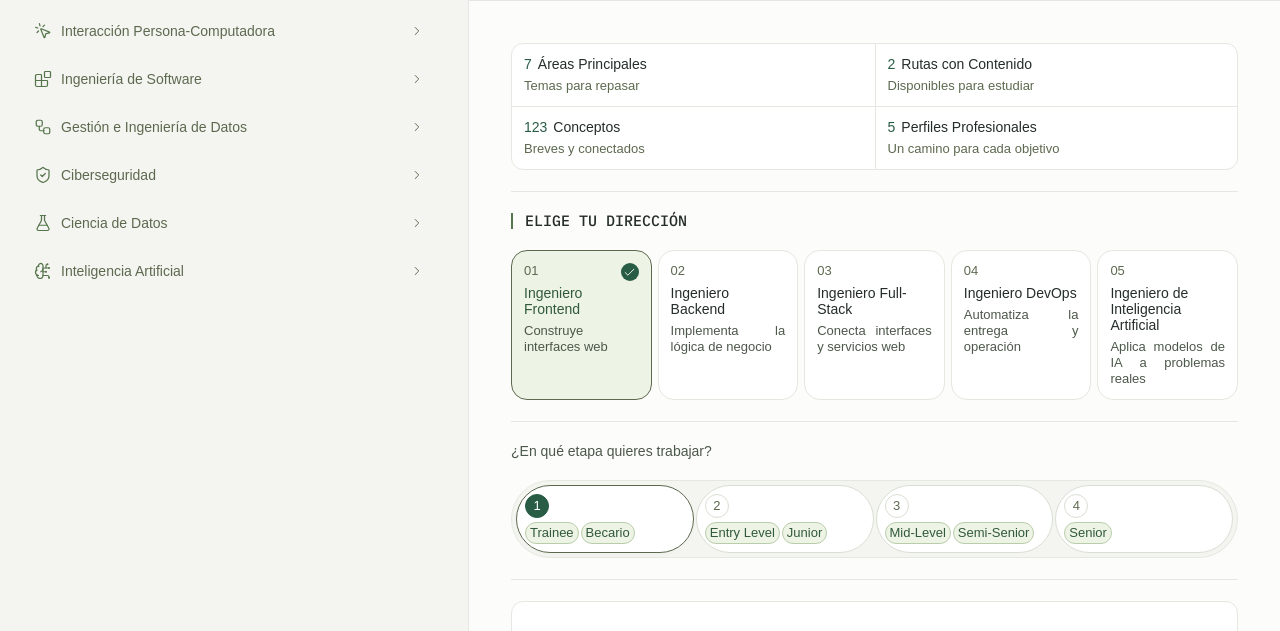
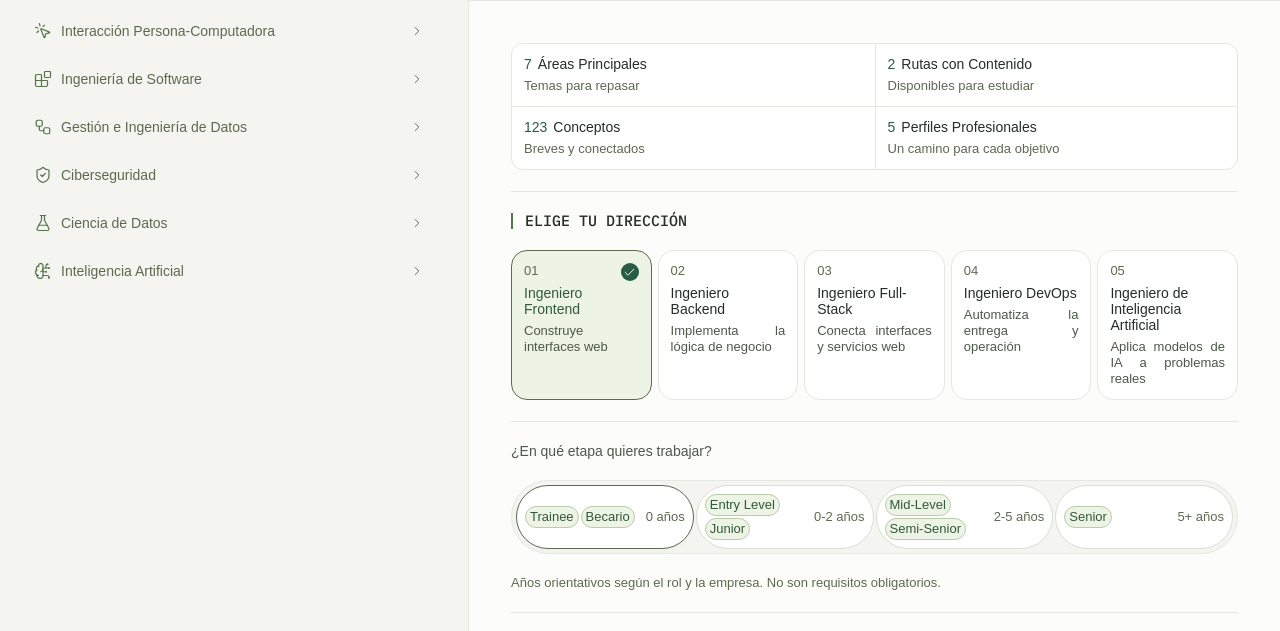
Before and after one commit to CristoBits0101/it-interview-help, an Astro site: page / in a window 1280 px wide. Shown: the part 153-784 px from the top of the page. Built offline with nearby package versions, Linux system fonts and the light colour scheme; Astro itself is replaced by a stand-in of ours; a web font is replaced by a local one.

Commit message:
feat: update career stages with experience indicators and enhance favicon implementation

```diff
--- a/src/components/Icon.astro
+++ b/src/components/Icon.astro
@@ -7,7 +7,7 @@ import {
 } from 'lucide-astro';
 
 const icons = {
-  arrow: ArrowRight, link: Link2, check: Check, circle: Circle, dot: Circle,
+  brand: CodeXml, arrow: ArrowRight, link: Link2, check: Check, circle: Circle, dot: Circle,
   chevron: ChevronRight, down: ChevronDown,
   bulb: Lightbulb, target: Target, menu: Menu,
   search: Search, close: X, copy: Copy, rocket: Rocket,
@@ -16,8 +16,8 @@ const icons = {
   workflow: Workflow, shield: ShieldCheck, science: FlaskConical, brain: BrainCircuit,
 };
 export type IconName = keyof typeof icons;
-interface Props { name: IconName; size?: number; class?: string; color?: string }
-const { name, size = 20, class: className = '', color } = Astro.props;
+interface Props { name: IconName; size?: number; class?: string; color?: string; strokeWidth?: number }
+const { name, size = 20, class: className = '', color, strokeWidth = 1.65 } = Astro.props;
 const Glyph = icons[name];
 ---
-<Glyph size={size} class={className} color={color} fill={name === 'dot' ? 'currentColor' : 'none'} stroke-width={1.65} aria-hidden="true" focusable="false" />
+<Glyph size={size} class={className} color={color} fill={name === 'dot' ? 'currentColor' : 'none'} stroke-width={strokeWidth} aria-hidden="true" focusable="false" />
--- a/src/components/home/CareerPaths.astro
+++ b/src/components/home/CareerPaths.astro
@@ -22,8 +22,9 @@ const stages = profiles[0].stages;
     <div class="career-stage-section">
       <p class="career-control-label" id="career-stage-label">¿En qué etapa quieres trabajar?</p>
       <ol class="career-stage-options" aria-labelledby="career-stage-label">
-        {stages.map((stage, index) => <CareerStageOption stage={stage} index={index} selected={index === 0} descriptions={termDescriptions} />)}
+        {stages.map((stage, index) => <CareerStageOption stage={stage} selected={index === 0} descriptions={termDescriptions} />)}
       </ol>
+      <p class="career-stage-note" id="career-experience-note">Años orientativos según el rol y la empresa. No son requisitos obligatorios.</p>
     </div>
 
     <p id="career-selection-status" class="sr-only" role="status" aria-live="polite"></p>
--- a/src/components/home/CareerStageOption.astro
+++ b/src/components/home/CareerStageOption.astro
@@ -3,21 +3,20 @@ import type { CareerStage } from '../../data/career-paths';
 
 interface Props {
   stage: CareerStage;
-  index: number;
   selected: boolean;
   descriptions: Record<string, string>;
 }
 
-const { stage, index, selected, descriptions } = Astro.props;
+const { stage, selected, descriptions } = Astro.props;
 const terms = stage.terms ?? [stage.label];
 const tooltipId = `career-tooltip-${stage.id}`;
 ---
 <li data-career-stage-option>
-  <button type="button" data-career-stage={stage.id} aria-label={stage.label} aria-pressed={selected} aria-controls="career-panels" aria-describedby={tooltipId}>
-    <span class="career-stage-number" aria-hidden="true">{index + 1}</span>
+  <button type="button" data-career-stage={stage.id} aria-label={stage.label} aria-pressed={selected} aria-controls="career-panels" aria-describedby={`${tooltipId} career-experience-${stage.id} career-experience-note`}>
     <span class="career-stage-labels">
       {terms.map(term => <span class="career-stage-term" data-career-term={term}>{term}</span>)}
     </span>
+    <span class="career-stage-experience" id={`career-experience-${stage.id}`}>{stage.experience}</span>
   </button>
   <div id={tooltipId} class="career-stage-tooltip" role="tooltip" hidden>
     {terms.map(term => <p data-career-term-description={term}><strong>{term}</strong><span>{descriptions[term]}</span></p>)}
--- a/src/data/career-paths.ts
+++ b/src/data/career-paths.ts
@@ -2,6 +2,7 @@ export interface CareerStage {
   id: string;
   label: string;
   terms?: readonly string[];
+  experience?: string;
   goal: string;
   areas: string[];
   milestone: string;
@@ -79,10 +80,10 @@ const careerProfileTemplates: CareerProfile[] = [
 ];
 
 export const careerStages = [
-  { id: 'foundation', label: 'Trainee · Becario', terms: ['Trainee', 'Becario'] },
-  { id: 'junior', label: 'Entry Level · Junior', terms: ['Entry Level', 'Junior'] },
-  { id: 'mid', label: 'Mid-Level · Semi-Senior', terms: ['Mid-Level', 'Semi-Senior'] },
-  { id: 'senior', label: 'Senior', terms: ['Senior'] },
+  { id: 'foundation', label: 'Trainee · Becario', terms: ['Trainee', 'Becario'], experience: '0 años' },
+  { id: 'junior', label: 'Entry Level · Junior', terms: ['Entry Level', 'Junior'], experience: '0-2 años' },
+  { id: 'mid', label: 'Mid-Level · Semi-Senior', terms: ['Mid-Level', 'Semi-Senior'], experience: '2-5 años' },
+  { id: 'senior', label: 'Senior', terms: ['Senior'], experience: '5+ años' },
 ] as const;
 
 export const careerTermDescriptions: Record<string, string> = {
@@ -97,11 +98,11 @@ export const careerTermDescriptions: Record<string, string> = {
 
 export const careerProfiles: CareerProfile[] = careerProfileTemplates.map(profile => ({
   ...profile,
-  stages: careerStages.map(({ id, label, terms }) => {
+  stages: careerStages.map(({ id, label, terms, experience }) => {
     const stage = profile.stages.find(stage => stage.id === id)!;
     const transition = profile.stages.find(stage => stage.id === 'advanced');
     return {
-      ...stage, label, terms,
+      ...stage, label, terms, experience,
       areas: id === 'senior' ? [...new Set([...(transition?.areas ?? []), ...stage.areas])] : stage.areas,
     };
   }),
--- a/src/pages/favicon.svg.ts
+++ b/src/pages/favicon.svg.ts
@@ -10,7 +10,7 @@ export const GET: APIRoute = async () => {
   if (!color) throw new Error('The green design token must define a six-digit hex color.');
   const container = await AstroContainer.create();
   const svg = await container.renderToString(Icon, {
-    props: { name: 'programming', size: 32, color },
+    props: { name: 'brand', size: 32, color, strokeWidth: 2.25 },
   });
   return new Response(svg.trim(), {
     headers: { 'Content-Type': 'image/svg+xml; charset=utf-8' },
--- a/src/scripts/i18n.ts
+++ b/src/scripts/i18n.ts
@@ -4,6 +4,11 @@ export type Language = 'es' | 'en';
 
 const spanishToEnglish: Record<string, string> = {
   ...patternGuideTranslations,
+  '0 años': '0 years',
+  '0-2 años': '0-2 years',
+  '2-5 años': '2-5 years',
+  '5+ años': '5+ years',
+  'Años orientativos según el rol y la empresa. No son requisitos obligatorios.': 'Indicative years depending on the role and company. These are not mandatory requirements.',
   'Producción': 'Production',
   'Desarrollo': 'Development',
   'Mostrar áreas en desarrollo': 'Show areas in development',
--- a/src/styles/home.css
+++ b/src/styles/home.css
@@ -35,10 +35,11 @@
   .career-stage-section { display: flex; flex-direction: column; gap: var(--space-home); }
   .career-control-label { font-size: var(--font-small); font-weight: 400; color: var(--text-secondary); }
   .career-stage-note { font-size: var(--font-body); line-height: var(--line-body); color: var(--text-soft); }
-  .career-stage-options { --stage-number-size: calc(var(--font-meta) * 1.85); display: grid; grid-template-columns: repeat(auto-fit, minmax(min(100%, 8rem), 1fr)); list-style: none; margin: 0; padding: var(--gap-control); gap: calc(var(--gap-control) / 2); background: var(--sidebar); border: 1px solid var(--line); border-radius: 9999px; }
+  .career-stage-options { display: grid; grid-template-columns: repeat(auto-fit, minmax(min(100%, 8rem), 1fr)); list-style: none; margin: 0; padding: var(--gap-control); gap: calc(var(--gap-control) / 2); background: var(--sidebar); border: 1px solid var(--line); border-radius: 9999px; }
   .career-stage-options li { position: relative; min-width: 0; }
-  .career-stage-options button { display: grid; grid-template-columns: var(--stage-number-size) minmax(0, 1fr); align-items: center; gap: var(--gap-control); min-height: 52px; width: 100%; height: 100%; padding: var(--space-control); border: 1px solid var(--border-soft); border-radius: 9999px; background: var(--paper); text-align: left; font-size: var(--font-small); font-weight: 400; line-height: var(--line-body); color: var(--text-soft); }
-  .career-stage-labels { display: flex; flex-wrap: wrap; gap: calc(var(--gap-control) / 2); width: 100%; text-align: left; }
+  .career-stage-options button { display: flex; flex-direction: row; flex-wrap: wrap; align-items: center; gap: var(--gap-control); min-height: 52px; width: 100%; height: 100%; padding: var(--space-control); border: 1px solid var(--border-soft); border-radius: 9999px; background: var(--paper); text-align: left; font-size: var(--font-small); font-weight: 400; line-height: var(--line-body); color: var(--text-soft); }
+  .career-stage-experience { flex: 0 0 auto; white-space: nowrap; font-size: var(--font-meta); font-weight: 300; color: var(--text-soft); }
+  .career-stage-labels { display: flex; flex-wrap: wrap; gap: calc(var(--gap-control) / 2); flex: 1 1 0; min-width: min-content; text-align: left; }
   .career-stage-term { padding: calc(var(--gap-control) / 2) var(--gap-control); border: 1px solid var(--border-accent); border-radius: 9999px; background: var(--surface-tinted); color: var(--accent-strong); font-size: var(--font-meta); font-weight: 300; white-space: nowrap; }
   .career-stage-tooltip { position: absolute; z-index: 25; top: calc(100% + var(--gap-control) / 2); left: 0; display: flex; flex-direction: column; gap: var(--gap-compact); width: max-content; max-width: min(20rem, calc(100vw - 2 * var(--space-page))); padding: var(--space-compact); border: 1px solid var(--border-strong); border-radius: var(--radius-control); background: var(--paper); color: var(--ink); box-shadow: 0 4px 12px color-mix(in srgb, var(--ink) 12%, transparent); font-size: var(--font-meta); font-weight: 300; line-height: var(--line-body); text-align: left; overflow-wrap: normal; }
   .career-stage-tooltip p { display: flex; flex-direction: column; gap: calc(var(--gap-compact) / 2); }
@@ -48,8 +49,6 @@
   }
   .career-stage-options button:hover { background: var(--surface-hover); }
   .career-stage-options button[aria-pressed='true'] { background: var(--paper); border-color: var(--control-border); color: var(--green); box-shadow: 0 2px 5px color-mix(in srgb, var(--ink) 2%, transparent); font-weight: 400; }
-  .career-stage-number { display: grid; place-items: center; min-width: var(--stage-number-size); min-height: var(--stage-number-size); flex: 0 0 auto; font-size: var(--font-meta); font-weight: 300; border: 1px solid var(--border-soft); border-radius: 50%; }
-  .career-stage-options button[aria-pressed='true'] .career-stage-number { background: var(--green); color: var(--paper); border-color: var(--green); }
   .career-panel { display: flex; flex-direction: column; gap: var(--space-home); border: 1px solid var(--line); background: var(--paper); border-radius: var(--radius-card); padding: var(--space-panel); }
   .career-panel-heading { display: flex; align-items: flex-start; justify-content: space-between; gap: var(--gap-panel); }
   .career-panel-heading > div { min-width: 0; display: flex; flex-direction: column; gap: var(--gap-compact); }
@@ -134,7 +133,7 @@
     .career-profile-options { --space-control: 12px; }
     .career-profile-options button { font-size: var(--font-small); }
     .career-stage-options { --space-control: 8px; }
-    .career-stage-options button { display: flex; flex-direction: column; align-items: flex-start; font-size: var(--font-small); }
+    .career-stage-options button { display: flex; flex-direction: row; flex-wrap: wrap; align-items: center; font-size: var(--font-small); }
   }
   @container (max-width: 42.5rem) {
     .home-stat { --space-stat: var(--space-card); --gap-stat: calc(var(--space-stat) / 2); }
```
Also changed, not shown: AGENTS.md (+10 -0 lines), docs/PROJECT_GUIDE.md (+10 -0 lines), docs/SESSION_AUDIT.md (+14 -0 lines).
